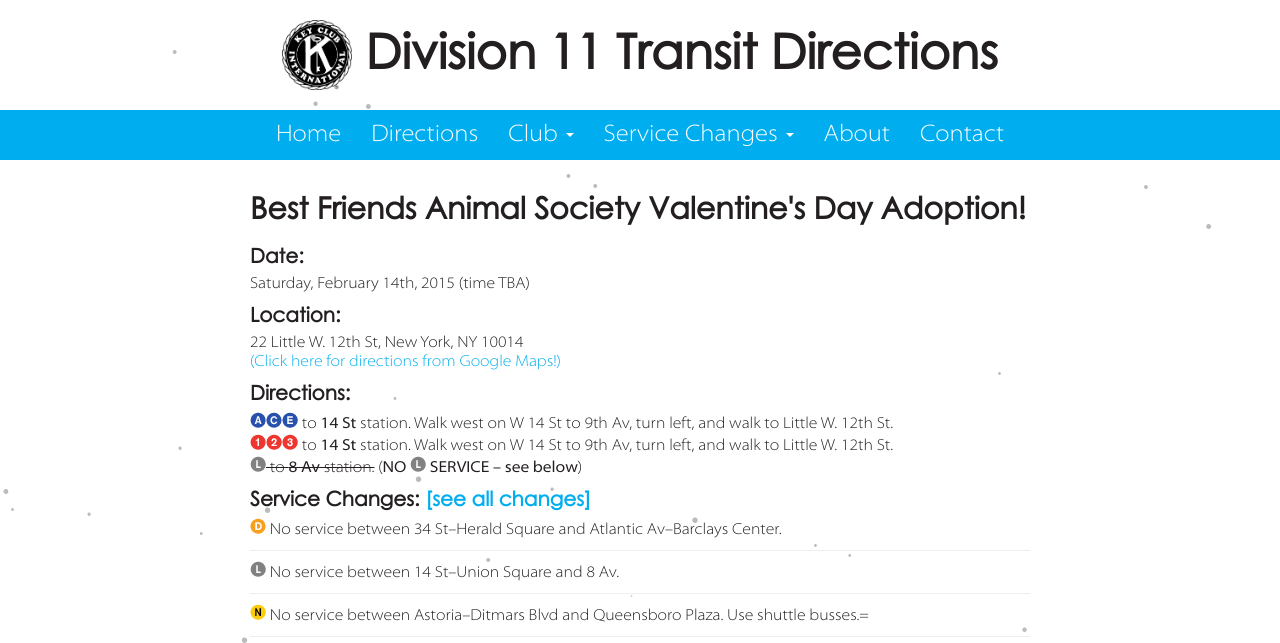
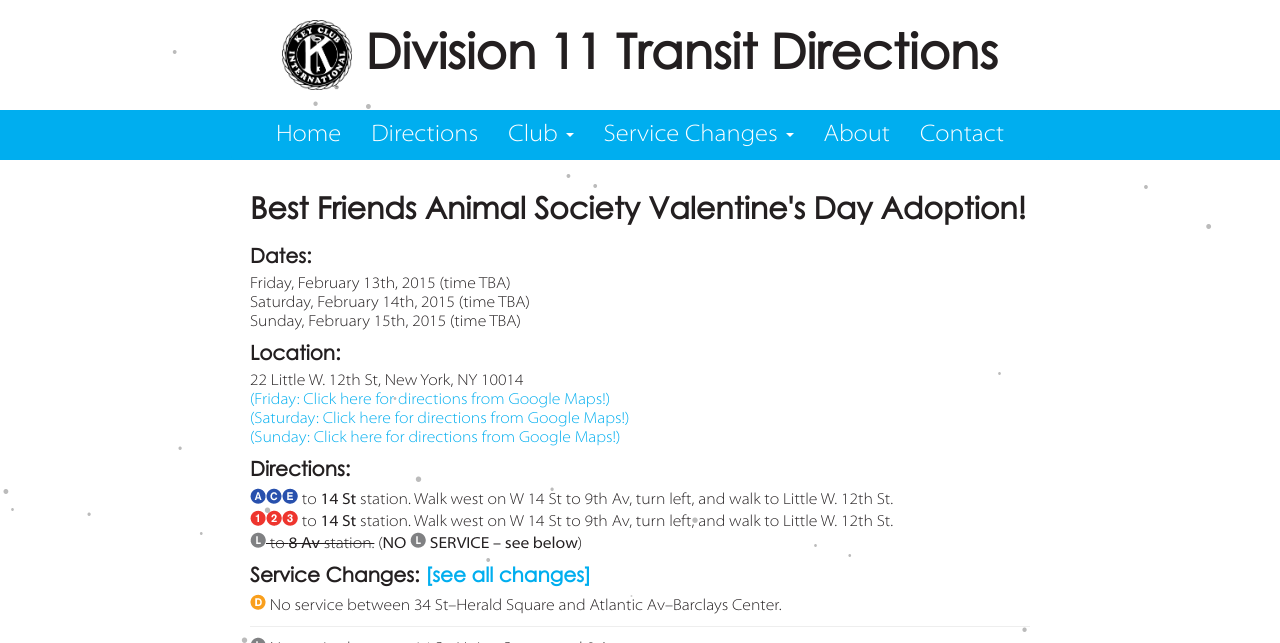
Before and after one commit to d11directions/d11directions.github.io, a Jekyll site: the page built from _posts/2015-02-14-Valentines_Day_Adoption.html, in a window 1280 px wide, cut to the strip 0-643 px from the top of the page. Built offline with Jekyll 4.4.1, drawn with Linux system fonts in a browser that asks for light colours.

Commit message:
Update Pet Adoption V-Day

```diff
--- a/_posts/2015-02-14-Valentines_Day_Adoption.html
+++ b/_posts/2015-02-14-Valentines_Day_Adoption.html
@@ -3,7 +3,10 @@ layout: direction
 title: Best Friends Animal Society Valentine's Day Adoption!
 for: Bronx Science Key Club
 tags: [bxsci]
-time: Saturday, February 14th, 2015 (time TBA)
+times:
+    - Friday, February 13th, 2015 (time TBA)
+    - Saturday, February 14th, 2015 (time TBA)
+    - Sunday, February 15th, 2015 (time TBA)
 location: 22 Little W. 12th St, New York, NY 10014
 directions:
     - <img src="/img/A.png" alt="(A)"><img src="/img/C.png" alt="(C)"><img src="/img/E.png" alt="(E)"> to <strong>14 St</strong> station. Walk west on W 14 St to 9th Av, turn left, and walk to Little W. 12th St.
@@ -14,5 +17,11 @@ changes-brief:
     - <img src="/img/L.png" alt="(L)"> No service between 14 St&ndash;Union Square and 8 Av.
     - <img src="/img/N.png" alt="(N)"> No service between Astoria&ndash;Ditmars Blvd and Queensboro Plaza. Use shuttle busses.=
 changes-ext: http://travel.mtanyct.info/serviceadvisory/routeStatusResult.aspx?tag=ALL&date=02/14/2015&time=&method=getstatus4
-gmap: https://maps.google.com/maps?f=d&amp;source=s_d&amp;saddr=&amp;daddr=22+Little+West+12th+St,+New+York,+NY+10014&amp;hl=en&amp;geocode=FZukbQIdor2W-ymhKiESwFnCiTFFNU7pr_2Mmg&amp;sll=40.739665,-74.005558&amp;sspn=0.014128,0.012081&amp;dirflg=r&amp;ttype=arr&amp;date=02%2F14%2F15&amp;time=9:00am&amp;noexp=0&amp;noal=0&amp;sort=def&amp;mra=ls&amp;ie=UTF8&amp;t=m&amp;start=0&amp;ll=40.739665,-74.005558&amp;spn=0.014128,0.012081
+gmaps:
+    - link: https://maps.google.com/maps?f=d&amp;source=s_d&amp;saddr=&amp;daddr=22+Little+West+12th+St,+New+York,+NY+10014&amp;hl=en&amp;geocode=FZukbQIdor2W-ymhKiESwFnCiTFFNU7pr_2Mmg&amp;sll=40.739665,-74.005558&amp;sspn=0.014128,0.012081&amp;dirflg=r&amp;ttype=arr&amp;date=02%2F13%2F15&amp;time=9:00am&amp;noexp=0&amp;noal=0&amp;sort=def&amp;mra=ls&amp;ie=UTF8&amp;t=m&amp;start=0&amp;ll=40.739665,-74.005558&amp;spn=0.014128,0.012081
+      for: Friday
+    - link: https://maps.google.com/maps?f=d&amp;source=s_d&amp;saddr=&amp;daddr=22+Little+West+12th+St,+New+York,+NY+10014&amp;hl=en&amp;geocode=FZukbQIdor2W-ymhKiESwFnCiTFFNU7pr_2Mmg&amp;sll=40.739665,-74.005558&amp;sspn=0.014128,0.012081&amp;dirflg=r&amp;ttype=arr&amp;date=02%2F14%2F15&amp;time=9:00am&amp;noexp=0&amp;noal=0&amp;sort=def&amp;mra=ls&amp;ie=UTF8&amp;t=m&amp;start=0&amp;ll=40.739665,-74.005558&amp;spn=0.014128,0.012081
+      for: Saturday
+    - link: https://maps.google.com/maps?f=d&amp;source=s_d&amp;saddr=&amp;daddr=22+Little+West+12th+St,+New+York,+NY+10014&amp;hl=en&amp;geocode=FZukbQIdor2W-ymhKiESwFnCiTFFNU7pr_2Mmg&amp;sll=40.739665,-74.005558&amp;sspn=0.014128,0.012081&amp;dirflg=r&amp;ttype=arr&amp;date=02%2F15%2F15&amp;time=9:00am&amp;noexp=0&amp;noal=0&amp;sort=def&amp;mra=ls&amp;ie=UTF8&amp;t=m&amp;start=0&amp;ll=40.739665,-74.005558&amp;spn=0.014128,0.012081
+      for: Sunday
 ---
```
